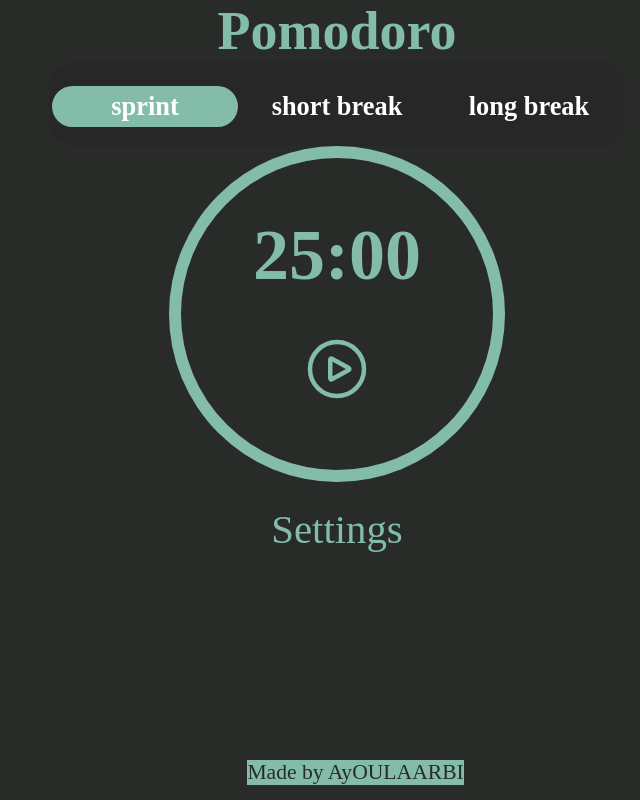
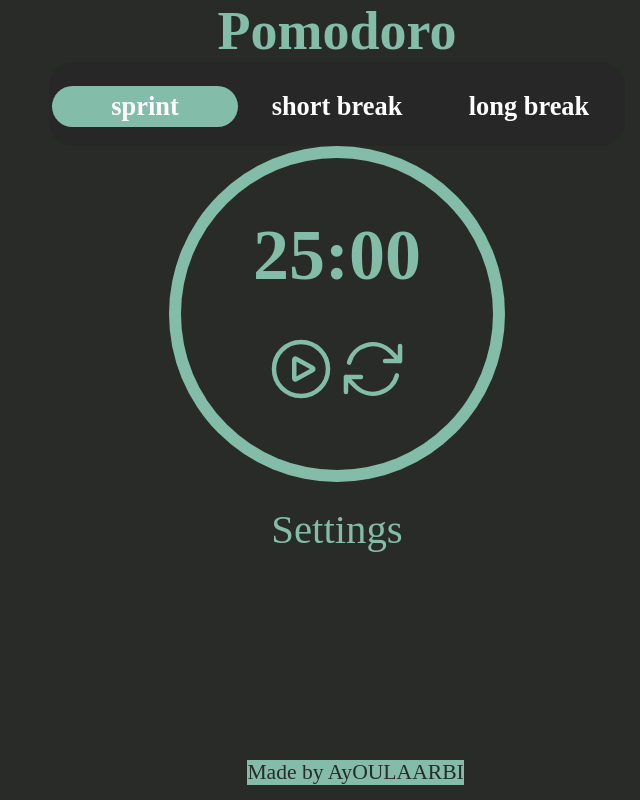
Before and after one commit to AyOULAARBI/react-redux-pomodoro-app, a React (Vite) app: page / in a window 1280 px wide. Shown: the top 800 px of the page, without its empty margins (303-943 px from the left). Built offline with nearby package versions, Linux system fonts and the light colour scheme.

Commit message:
added the reset button

```diff
--- a/src/components/timer/Clock.jsx
+++ b/src/components/timer/Clock.jsx
@@ -3,7 +3,6 @@ import { useEffect } from "react";
 import { useSelector,useDispatch} from "react-redux";
 import {initializer,setPercentage, decr,setStatus } from "../config/pomoReducer";
 function Clock() {
-    let periods = useSelector(state=>state.periods)
     let time = useSelector(state=>state.time);
     let isActive = useSelector(state => state.isActive);
     let activeBtn = useSelector(state=>state.activeBtn);
@@ -19,7 +18,7 @@ function Clock() {
         },1000);
         return ()=>clearInterval(interv)
     }
-    },[periods,activeBtn,current,time,isActive])
+    },[activeBtn,current,time,isActive])
     const getTime = ()=>{
     let minutes = Math.floor(time/60)<10?`0${Math.floor(time/60)}`: Math.floor(time/60);
     let seconds = time%60 <10 ? `0${time%60}`:time%60;
@@ -28,6 +27,7 @@ function Clock() {
   return (
     <>
     <h1>{getTime()}</h1>
+    <span>
     {!isActive ?<Btn onClick={()=>dispatch(setStatus())}>
         <svg xmlns="http://www.w3.org/2000/svg" fill="none" viewBox="0 0 24 24" strokeWidth="1.5" stroke="currentColor" >
   <path strokeLinecap="round" strokeLinejoin="round" d="M21 12a9 9 0 11-18 0 9 9 0 0118 0z" />
@@ -38,8 +38,13 @@ function Clock() {
             <svg xmlns="http://www.w3.org/2000/svg" fill="none" viewBox="0 0 24 24" strokeWidth="1.5" stroke="currentColor" className="w-6 h-6">
   <path strokeLinecap="round" strokeLinejoin="round" d="M14.25 9v6m-4.5 0V9M21 12a9 9 0 11-18 0 9 9 0 0118 0z" />
 </svg>
+
 </Btn>}
-
+<Btn onClick={()=>dispatch(initializer())}><svg xmlns="http://www.w3.org/2000/svg" fill="none" viewBox="0 0 24 24" strokeWidth="1.5" stroke="currentColor" className="w-6 h-6">
+  <path strokeLinecap="round" strokeLinejoin="round" d="M16.023 9.348h4.992v-.001M2.985 19.644v-4.992m0 0h4.992m-4.993 0l3.181 3.183a8.25 8.25 0 0013.803-3.7M4.031 9.865a8.25 8.25 0 0113.803-3.7l3.181 3.182m0-4.991v4.99" />
+</svg>
+</Btn>
+</span>
     </>
   )
 }
```
